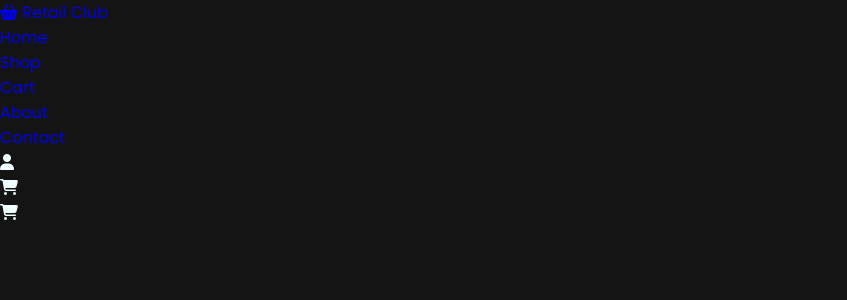
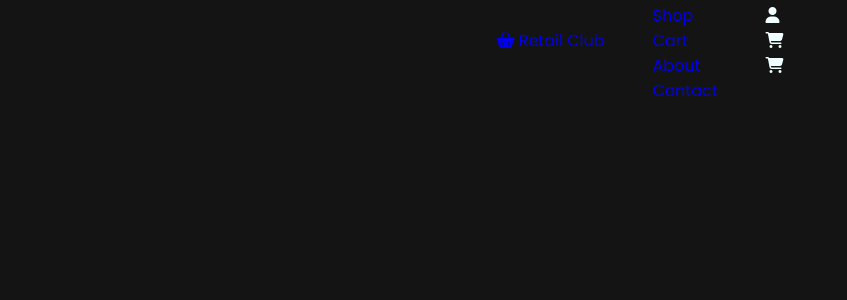
Before and after one commit to Jabir-Mahmud-Rifat/DBMS-project, a PHP site: page / in a window 1280 px wide. Shown: the top 300 px of the page, without its empty margins (0-847 px from the left). Run offline with PHP 8.4, Linux system fonts and the light colour scheme; some libraries are stand-ins or nearby versions.

Commit message:
Update style.css

```diff
--- a/css/style.css
+++ b/css/style.css
@@ -1,6 +1,8 @@
 @import url('https://fonts.googleapis.com/css2?family=Poppins:ital,wght@0,100;0,200;0,300;0,400;0,500;0,600;0,700;0,800;0,900;1,100;1,200;1,300;1,400;1,500;1,600;1,700;1,800;1,900&display=swap');
 
 :root{
+    --default-height-header: 3.5rem;
+
     --background-color-main: rgb(20, 20, 20);
     --main-title-color: rgb(109, 240, 79);
     --main-text-color: azure;
@@ -96,4 +98,14 @@ input{
     background-color: transparent;
     position: fixed;
     z-index: 2;
+    width: 100%;
 }
+
+/* navbar */
+.nav{
+    height: calc(var(--default-height-header) + 1.5rem);
+    display: flex;
+    justify-content: space-between;
+    column-gap: 3rem;
+    align-items: center;
+}
```
